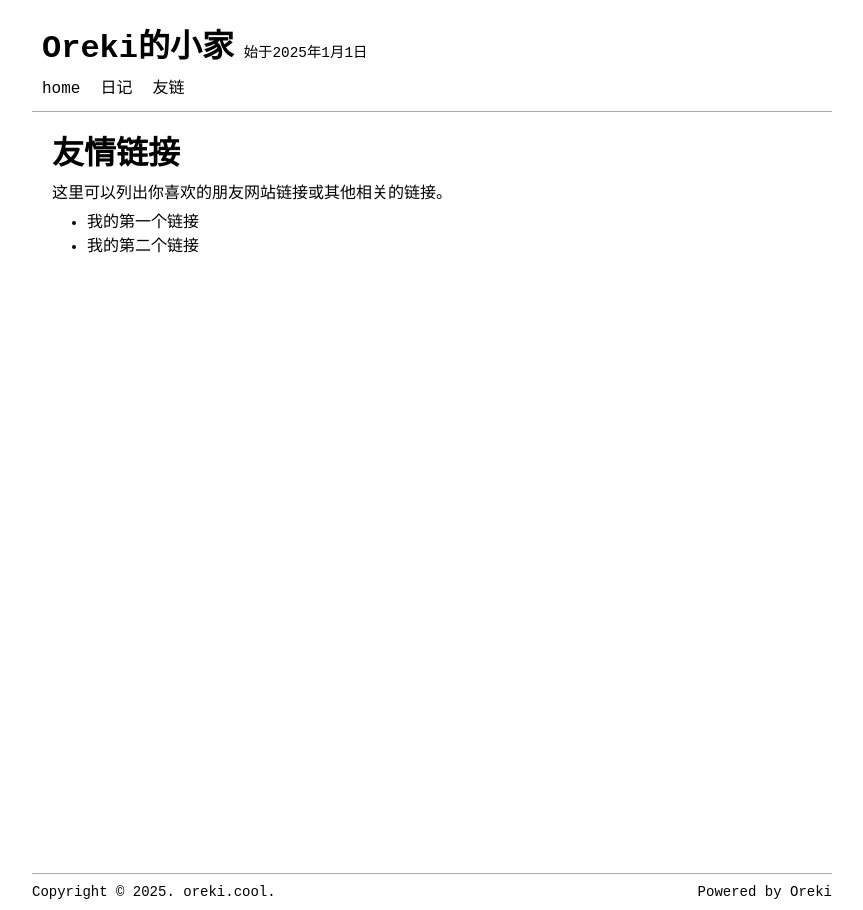
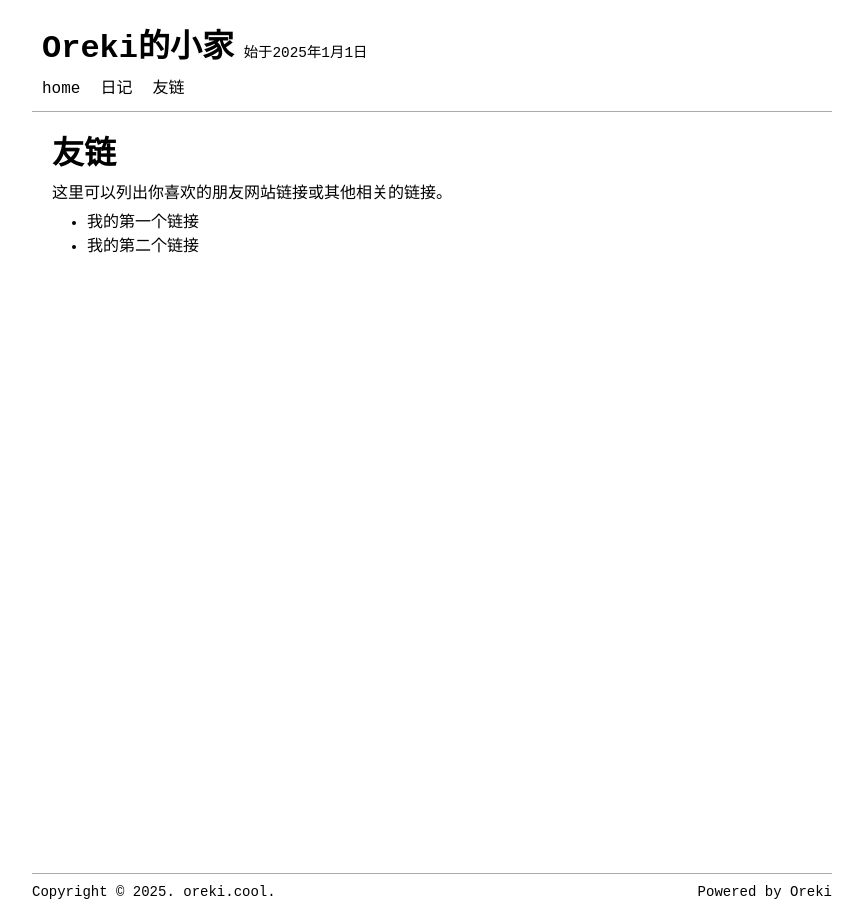
Before and after one commit to 24oreki/24oreki.github.io, a Jekyll site: the page built from friendslinks.md, in a window 1280 px wide. Shown: the whole page, without its empty margins (208-1071 px from the left). Built offline with Jekyll 4.4.1, drawn with Linux system fonts in a browser that asks for light colours.

Commit message:
Update friendslinks.md

```diff
--- a/friendslinks.md
+++ b/friendslinks.md
@@ -1,10 +1,10 @@
 ---
 layout: default
-title: "友情链接"
+title: "友链"
 permalink: /friendslinks/
 ---
 
-# 友情链接
+# 友链
 
 这里可以列出你喜欢的朋友网站链接或其他相关的链接。
 
```
